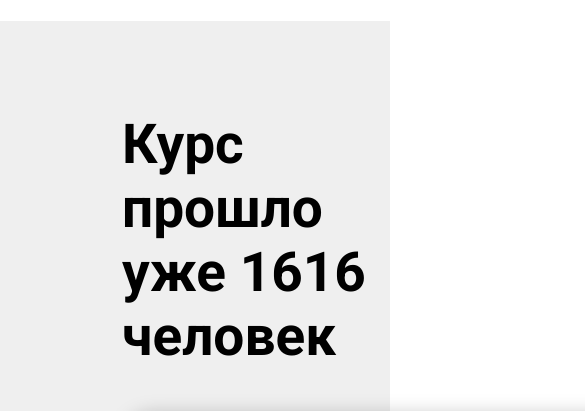
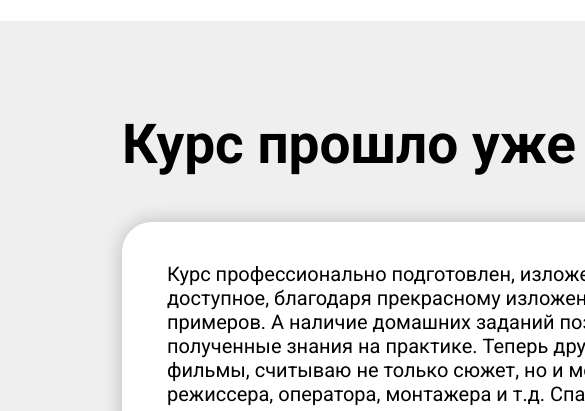
Before and after one commit to Nha1995/FirstProject, a plain HTML site: page index.html in a window 390 px wide. Shown: the part 1281-1692 px from the top of the page, 585 px wide, since content can reach past the window. Drawn offline with Linux system fonts and the light colour scheme.

Commit message:
changes in my block

```diff
--- a/style.css
+++ b/style.css
@@ -295,10 +295,12 @@ body {
         margin: 1px 0 3px 1.5px;
     }
 
-<<<<<<< HEAD
+/*Курс прошло уже 1616 человек*/
+
+.Lmain {
+    width: 1440px;
+    margin: 0 auto;
 }
-
-/*Курс прошло уже 1616 человек*/
 
 .Lmain-course-passed {
     background-color: #EFEFEF;
@@ -487,7 +489,6 @@ footer {
 }
 
 /*Конец*/
-=======
     .Nmain {
         width: 394px;
     }
```
